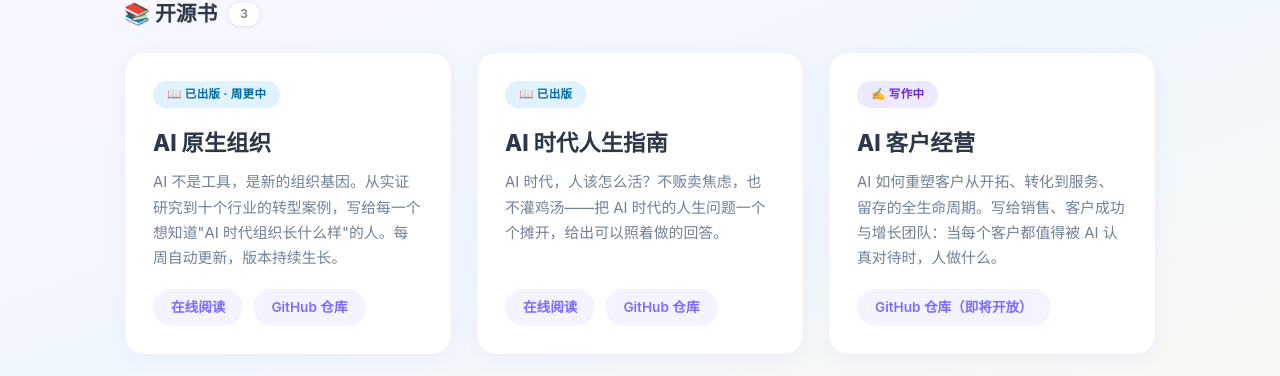
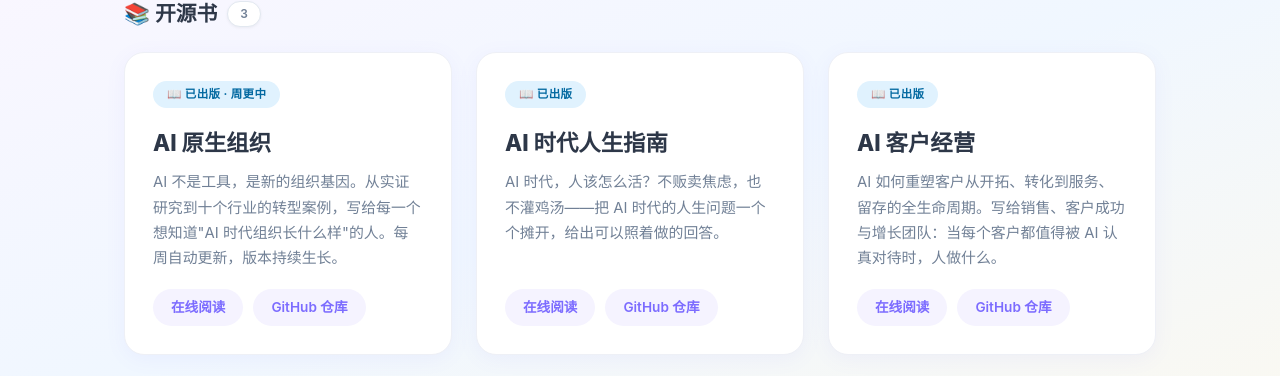
Before and after one commit to Jweokk/ai-book-shelf, a plain HTML site: page index.html in a window 1280 px wide. Shown: the part 209-585 px from the top of the page. Drawn offline with Linux system fonts and the light colour scheme.

Commit message:
AI客户经营 v1.0.0 上线：占位卡片转正式(在线阅读+GitHub)

```diff
--- a/index.html
+++ b/index.html
@@ -123,13 +123,14 @@
       </div>
     </div>
 
-    <!-- AI 客户经营（写作中占位） -->
+    <!-- AI 客户经营 -->
     <div class="card">
-      <span class="tag writing">✍️ 写作中</span>
+      <span class="tag published">📖 已出版</span>
       <h2>AI 客户经营</h2>
       <p class="desc">AI 如何重塑客户从开拓、转化到服务、留存的全生命周期。写给销售、客户成功与增长团队：当每个客户都值得被 AI 认真对待时，人做什么。</p>
       <div class="links">
-        <a href="https://github.com/Jweokk/ai-customer-growth-book" target="_blank" rel="noopener">GitHub 仓库（即将开放）</a>
+        <a href="https://ai-customer-growth.fly2ai.top" target="_blank" rel="noopener">在线阅读</a>
+        <a href="https://github.com/Jweokk/ai-customer-growth-book" target="_blank" rel="noopener">GitHub 仓库</a>
       </div>
     </div>
   </div>
```
Also changed, not shown: 1 other file.
